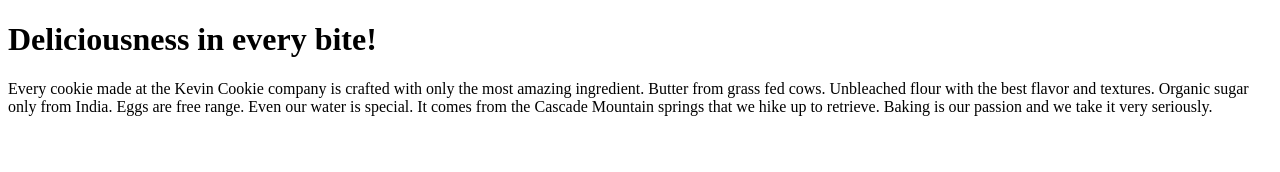
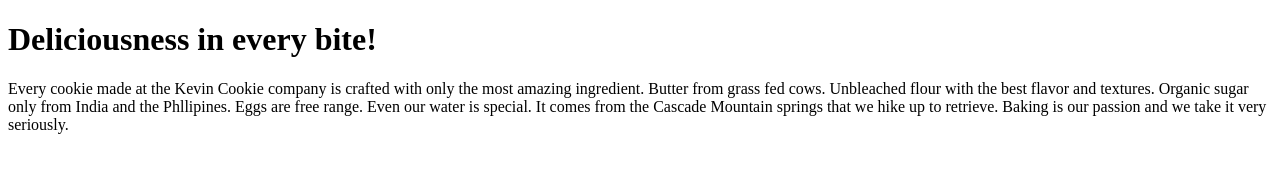
Before and after one commit to Linyy0123/cookiescompany, a plain HTML site: page index.htm in a window 1280 px wide. Drawn offline with Linux system fonts and the light colour scheme.

Commit message:
Update index.htm

```diff
--- a/index.htm
+++ b/index.htm
@@ -3,7 +3,7 @@
 <body>
 
 <h1>Deliciousness in every bite!</h1>
-<p>Every cookie made at the Kevin Cookie company is crafted with only the most amazing ingredient. Butter from grass fed cows. Unbleached flour with the best flavor and textures. Organic sugar only from India. Eggs are free range. Even our water is special. It comes from the Cascade Mountain springs that we hike up to retrieve. Baking is our passion and we take it very seriously.</p>
+<p>Every cookie made at the Kevin Cookie company is crafted with only the most amazing ingredient. Butter from grass fed cows. Unbleached flour with the best flavor and textures. Organic sugar only from India and the Phllipines. Eggs are free range. Even our water is special. It comes from the Cascade Mountain springs that we hike up to retrieve. Baking is our passion and we take it very seriously.</p>
 
 </body>
 </html>
```
